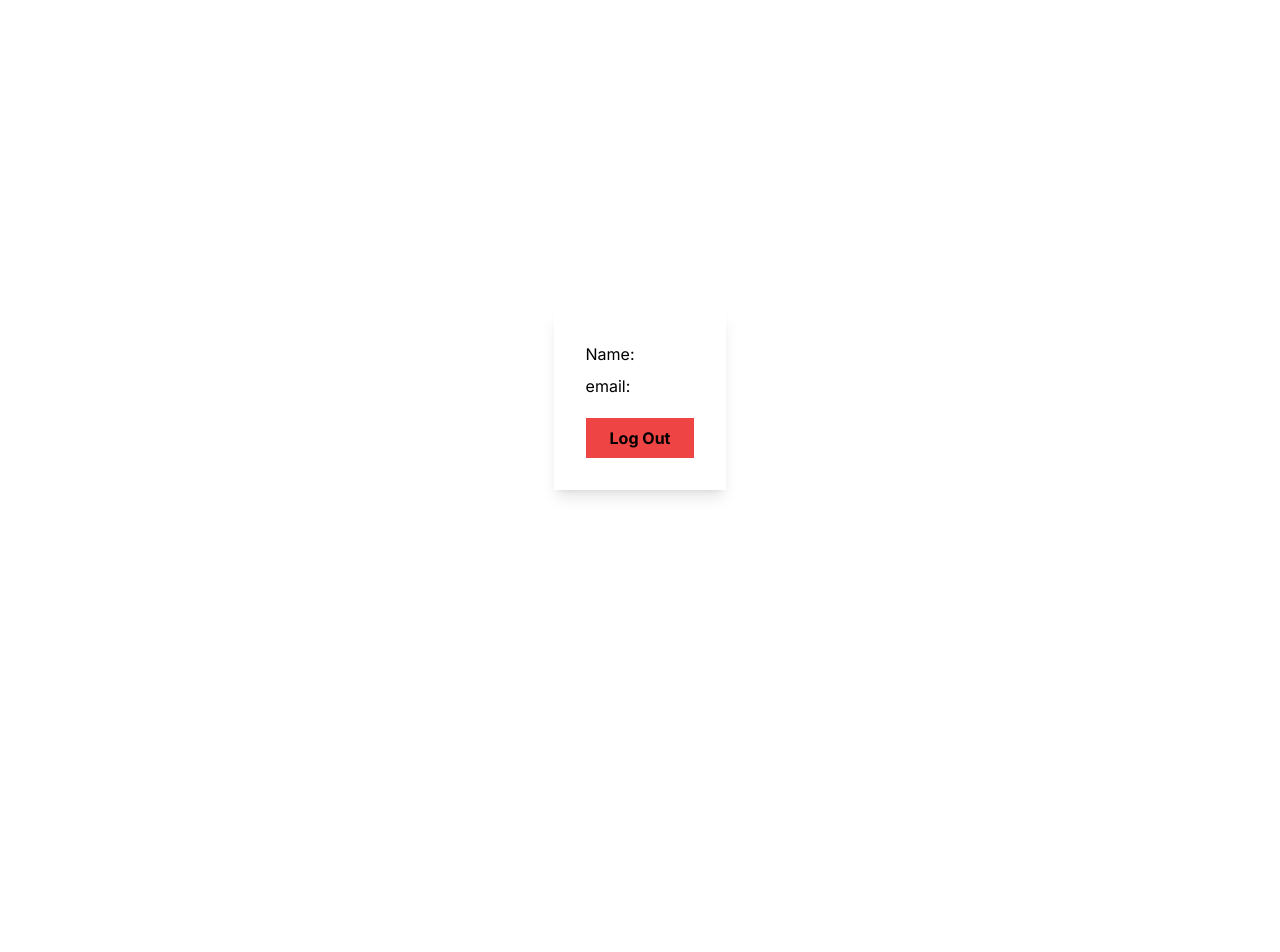
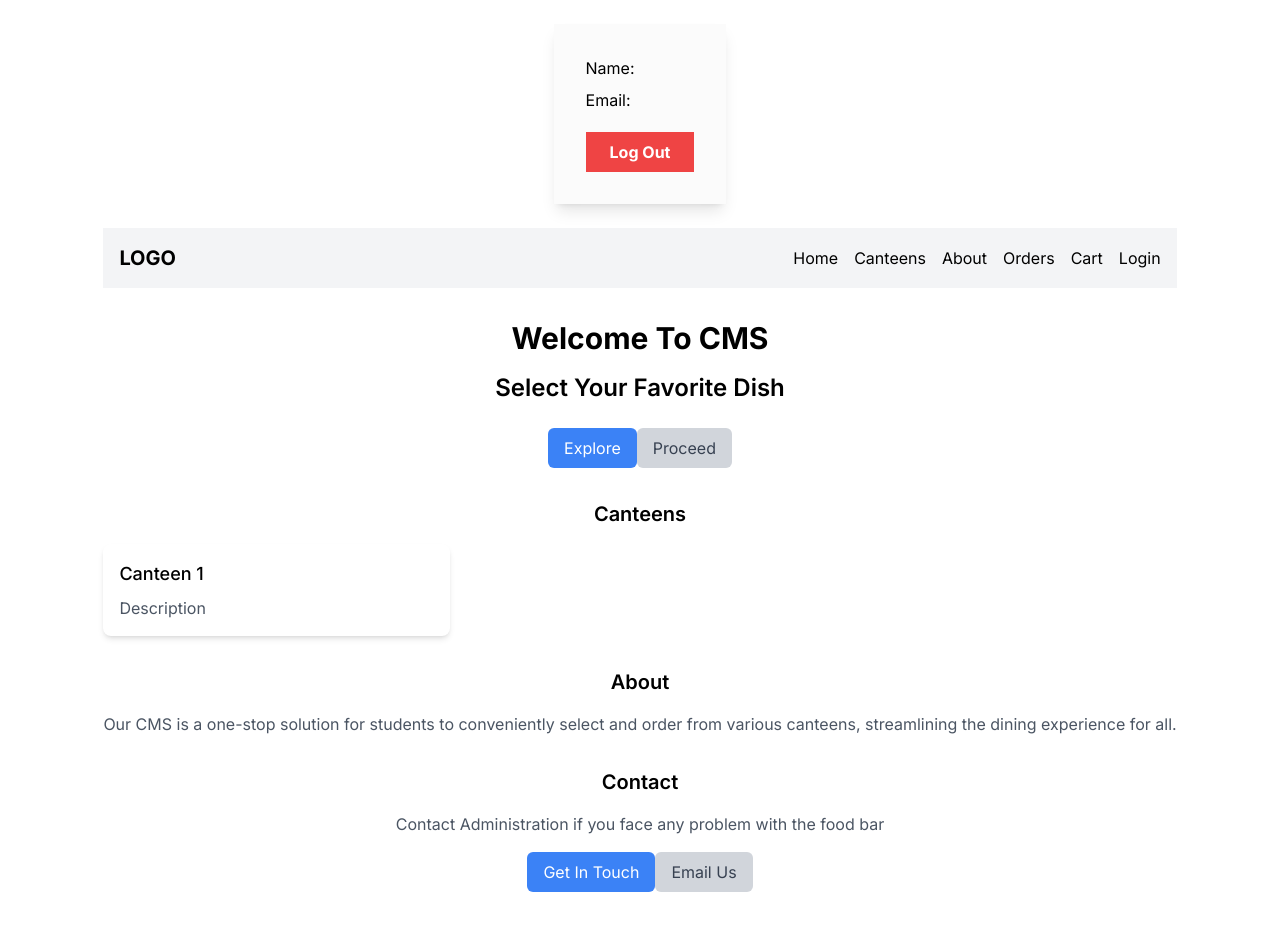
Before and after one commit to Usitha123/nextapp, a Next.js app: page /dashboard in a window 1280 px wide. Shown: the top 952 px of the page. Before the commit the page ends 800 px from the top, so only its background shows below. Built offline with nearby package versions, Linux system fonts and the light colour scheme; no server answers.

Commit message:
Update UserInfo.jsx

```diff
--- a/components/UserInfo.jsx
+++ b/components/UserInfo.jsx
@@ -2,26 +2,89 @@
 
 import { signOut } from "next-auth/react";
 import { useSession } from "next-auth/react";
+import Link from "next/link";
 
 export default function UserInfo() {
   const { data: session } = useSession();
 
   return (
+    <div>
       <div className="grid h-screen place-items-center">
-      <div className="flex flex-col gap-2 p-8 my-6 shadow-lg bg-zince-300/10">
+        <div className="flex flex-col gap-2 p-8 my-6 shadow-lg bg-zinc-300/10">
           <div>
             Name: <span className="font-bold">{session?.user?.name}</span>
           </div>
           <div>
-          email: <span className="font-bold">{session?.user?.email}</span>
+            Email: <span className="font-bold">{session?.user?.email}</span>
           </div>
           <button
             onClick={() => signOut()}
-          className="px-6 py-2 mt-3 font-bold bg-red-500 text-whttp://hite"
+            className="px-6 py-2 mt-3 font-bold text-white bg-red-500"
           >
             Log Out
           </button>
         </div>
+
+        <div>
+          <header className="p-4 bg-gray-100">
+            <div className="container flex items-center justify-between mx-auto">
+              <Link href="#" className="text-xl font-bold">LOGO</Link>
+              <nav>
+                <ul className="flex space-x-4">
+                  <li><Link href="#" className="hover:text-gray-600">Home</Link></li>
+                  <li><Link href="#" className="hover:text-gray-600">Canteens</Link></li>
+                  <li><Link href="#" className="hover:text-gray-600">About</Link></li>
+                  <li><Link href="#" className="hover:text-gray-600">Orders</Link></li>
+                  <li><Link href="#" className="hover:text-gray-600">Cart</Link></li>
+                  {session ? (
+                    <li><Link href="#" className="hover:text-gray-600">Profile</Link></li>
+                  ) : (
+                    <li><Link href="#" className="hover:text-gray-600">Login</Link></li>
+                  )}
+                </ul>
+              </nav>
+            </div>
+          </header>
+
+          <main className="container py-8 mx-auto">
+            <h1 className="mb-4 text-3xl font-bold text-center">Welcome To CMS</h1>
+            <h2 className="mb-6 text-2xl font-semibold text-center">Select Your Favorite Dish</h2>
+
+            <div className="flex justify-center mb-8">
+              <button className="px-4 py-2 text-white bg-blue-500 rounded-md hover:bg-blue-600">Explore</button>
+              <button className="px-4 py-2 text-gray-700 bg-gray-300 rounded-md hover:bg-gray-400">Proceed</button>
+            </div>
+
+            <section className="mb-8">
+              <h3 className="mb-4 text-xl font-semibold text-center">Canteens</h3>
+              <div className="grid grid-cols-3 gap-4">
+                <div className="p-4 bg-white rounded-lg shadow-md">
+                  <h4 className="mb-2 text-lg font-medium">Canteen 1</h4>
+                  <p className="text-gray-600">Description</p>
+                </div>
+              </div>
+            </section>
+
+            <section className="mb-8">
+              <h3 className="mb-4 text-xl font-semibold text-center">About</h3>
+              <p className="text-center text-gray-600">Our CMS is a one-stop solution for students to conveniently select and order from various canteens, streamlining the dining experience for all.</p>
+            </section>
+
+            <section className="mb-8">
+              <h3 className="mb-4 text-xl font-semibold text-center">Contact</h3>
+              <p className="text-center text-gray-600">Contact Administration if you face any problem with the food bar</p>
+              <div className="flex justify-center mt-4">
+                <button className="px-4 py-2 text-white bg-blue-500 rounded-md hover:bg-blue-600">Get In Touch</button>
+                <button className="px-4 py-2 text-gray-700 bg-gray-300 rounded-md hover:bg-gray-400">Email Us</button>
+              </div>
+            </section>
+          </main>
+
+          <footer className="py-4 text-center bg-gray-100">
+            <p>&copy; 2023 CMS</p>
+          </footer>
+        </div>
+      </div>
     </div>
   );
 }
```
Lines whose indentation alone changed are shown as unchanged.
